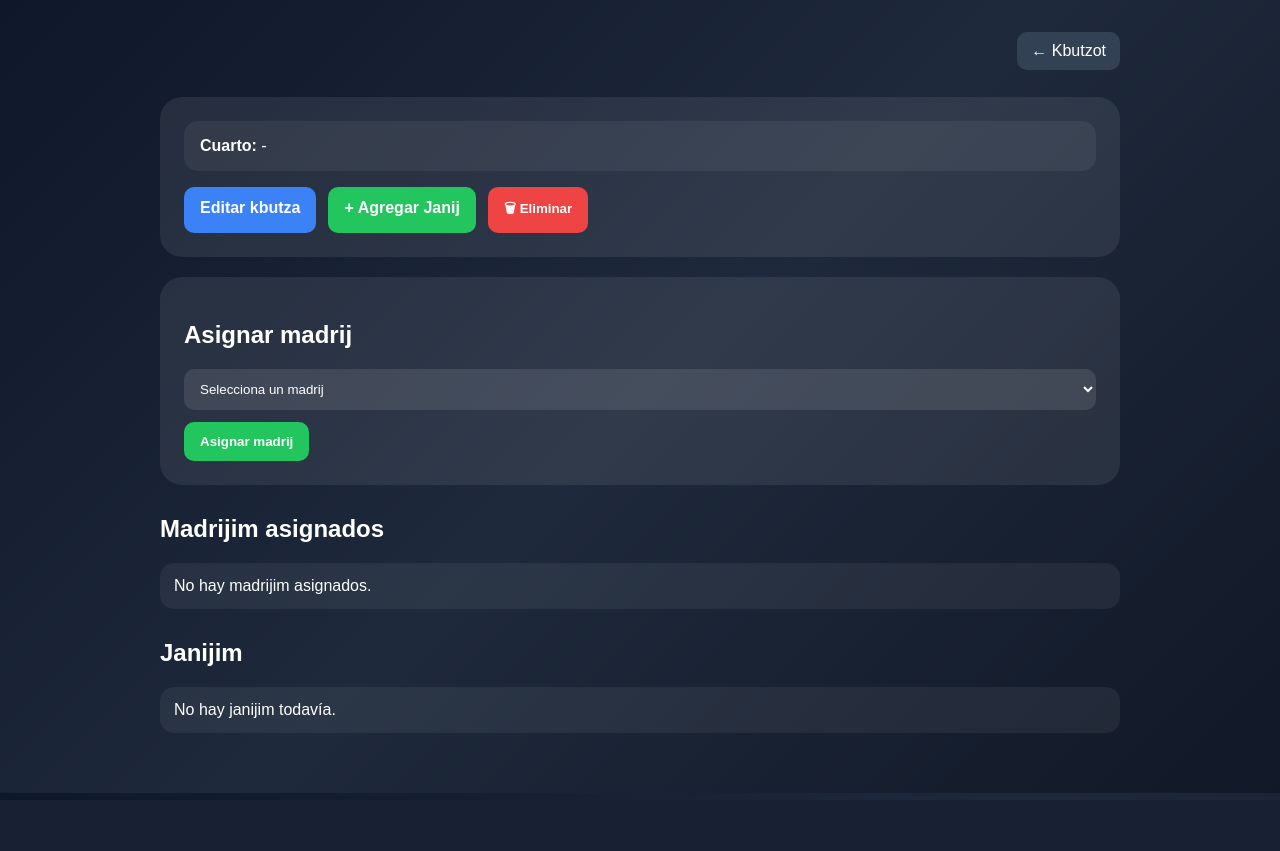
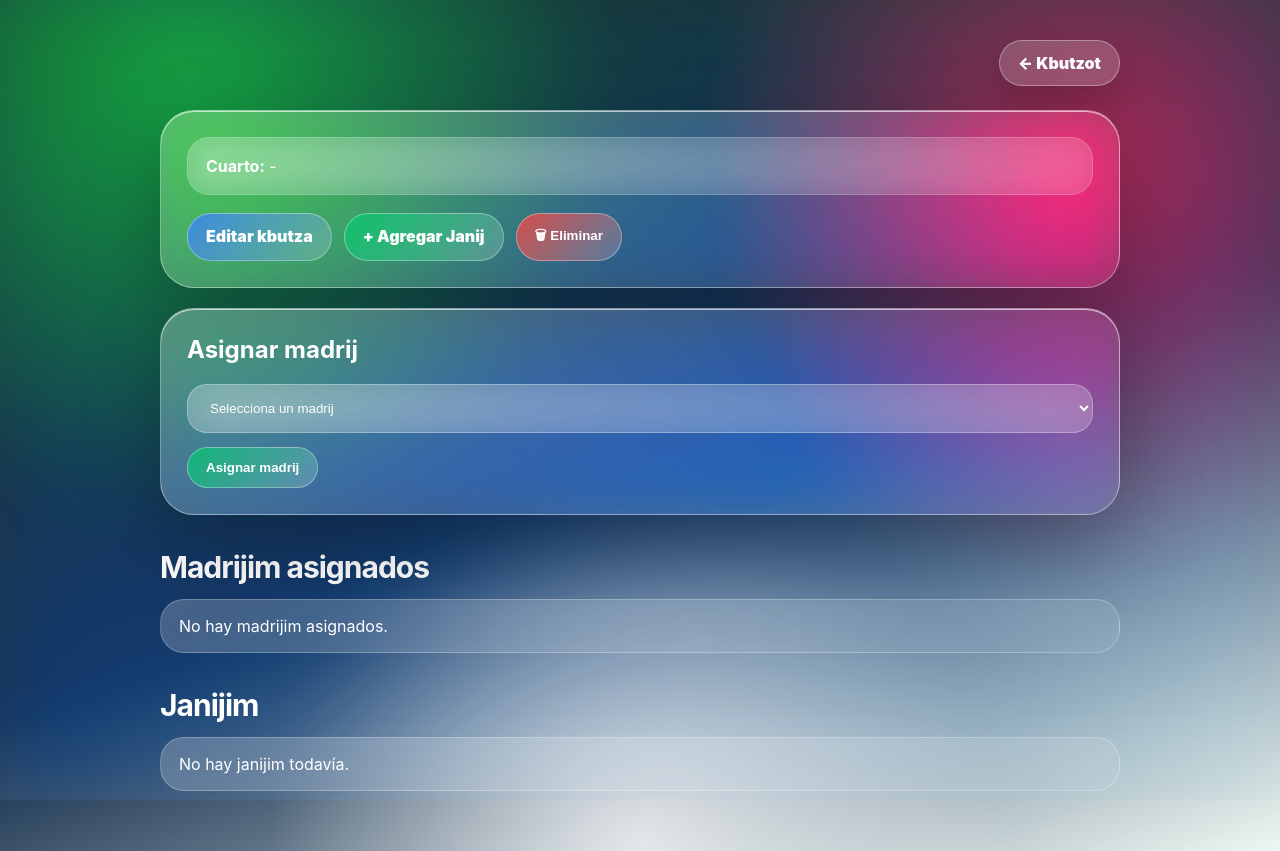
Before and after one commit to rashimshivteisrael-rgb/ShivteApp, a Django app: template templates/detalle_kbutza.html in a window 1280 px wide. Before the commit the page ends 793 px from the top, so only its background shows below. Run offline with Django 4.2, Linux system fonts and the light colour scheme; the template is opened without the code that fills it, so the values that code supplies are empty.

Commit message:
version 038

```diff
--- a/templates/detalle_kbutza.html
+++ b/templates/detalle_kbutza.html
@@ -5,132 +5,342 @@
 <meta name="viewport" content="width=device-width, initial-scale=1.0">
 <title>Detalle Kbutza</title>
 <style>
-        * { box-sizing: border-box; }
 
-        body {
-            margin: 0;
-            font-family: Arial, sans-serif;
-            background: linear-gradient(135deg, #0f172a, #1e293b, #111827);
-            color: white;
+*{
+    box-sizing:border-box;
 }
 
-        .container {
-            max-width: 1000px;
-            margin: auto;
-            padding: 30px 20px 60px;
+body{
+    margin:0;
+    min-height:100vh;
+    font-family:-apple-system,BlinkMacSystemFont,"SF Pro Display","Segoe UI",Arial,sans-serif;
+    color:white;
+    overflow-x:hidden;
+
+    background:
+    radial-gradient(circle at 15% 10%, rgba(0,180,90,.65), transparent 32%),
+    radial-gradient(circle at 85% 20%, rgba(210,40,70,.55), transparent 32%),
+    radial-gradient(circle at 50% 100%, rgba(255,255,255,.75), transparent 35%),
+    linear-gradient(160deg,#06251b,#0b2545 55%,#eef7f3);
 }
 
-        .topbar {
-            display: flex;
-            justify-content: space-between;
-            align-items: center;
-            gap: 15px;
-            flex-wrap: wrap;
-            margin-bottom: 24px;
+body::before{
+    content:"";
+    position:fixed;
+    inset:0;
+    background:rgba(255,255,255,.08);
+    backdrop-filter:blur(35px) saturate(180%);
+    pointer-events:none;
 }
 
-        .back {
-            text-decoration: none;
-            color: white;
-            background: #334155;
-            padding: 10px 14px;
-            border-radius: 10px;
+.container{
+    position:relative;
+    z-index:1;
+    max-width:1000px;
+    margin:auto;
+    padding:40px 20px 60px;
 }
 
-        .card {
-            background: rgba(255,255,255,0.08);
-            border-radius: 22px;
-            padding: 24px;
-            margin-bottom: 20px;
+.topbar{
+    display:flex;
+    justify-content:space-between;
+    align-items:center;
+    gap:15px;
+    flex-wrap:wrap;
+    margin-bottom:24px;
 }
 
-        .info-grid {
-            display: grid;
-            gap: 12px;
+.topbar h1{
+    margin:0;
+
+    font-size:48px;
+
+    letter-spacing:-2px;
+
+    background:linear-gradient(
+        90deg,
+        white,
+        #8fffd2,
+        white
+    );
+
+    -webkit-background-clip:text;
+    background-clip:text;
+    color:transparent;
 }
 
-        .info-box {
-            background: rgba(255,255,255,0.06);
-            border-radius: 14px;
-            padding: 16px;
+.back{
+    text-decoration:none;
+    color:white;
+
+    padding:12px 18px;
+
+    border-radius:999px;
+
+    font-weight:900;
+
+    border:1px solid rgba(255,255,255,.35);
+
+    background:rgba(255,255,255,.18);
+
+    backdrop-filter:blur(20px);
+
+    box-shadow:
+    0 15px 35px rgba(0,0,0,.18);
+
+    transition:.25s ease;
 }
 
-        .section-title {
-            margin-top: 30px;
+.back:hover{
+    transform:translateY(-3px);
 }
 
-        .list {
-            display: grid;
-            gap: 12px;
+.card{
+
+    background:
+    linear-gradient(
+        145deg,
+        rgba(255,255,255,.30),
+        rgba(255,255,255,.08)
+    );
+
+    border:1px solid rgba(255,255,255,.40);
+
+    border-radius:34px;
+
+    padding:26px;
+
+    margin-bottom:20px;
+
+    backdrop-filter:
+    blur(30px)
+    saturate(200%);
+
+    box-shadow:
+    0 30px 80px rgba(0,0,0,.28),
+    inset 0 1px rgba(255,255,255,.65);
 }
 
-        .item {
-            background: rgba(255,255,255,0.06);
-            border-radius: 14px;
-            padding: 14px;
-            display: flex;
-            justify-content: space-between;
-            align-items: center;
-            gap: 12px;
-            flex-wrap: wrap;
+.info-grid{
+    display:grid;
+    gap:12px;
 }
 
-        .actions {
-            display: flex;
-            gap: 12px;
-            margin-top: 16px;
-            flex-wrap: wrap;
+.info-box{
+
+    background:rgba(255,255,255,.12);
+
+    border:1px solid rgba(255,255,255,.18);
+
+    border-radius:22px;
+
+    padding:18px;
+
+    backdrop-filter:blur(15px);
 }
 
-        .btn {
-            text-decoration: none;
-            display: inline-block;
-            color: white;
-            padding: 12px 16px;
-            border-radius: 10px;
-            font-weight: bold;
-            border: none;
-            cursor: pointer;
+.actions{
+    display:flex;
+    gap:12px;
+    flex-wrap:wrap;
+    margin-top:18px;
 }
 
-        .btn-green {
-            background: #22c55e;
+.btn{
+
+    text-decoration:none;
+    display:inline-block;
+
+    color:white;
+
+    padding:12px 18px;
+
+    border-radius:999px;
+
+    font-weight:900;
+
+    border:none;
+
+    cursor:pointer;
+
+    transition:.25s ease;
 }
 
-        .btn-blue {
-            background: #3b82f6;
+.btn:hover{
+    transform:translateY(-3px) scale(1.03);
 }
 
-        .btn-delete {
-            background: #ef4444;
+.btn-green{
+
+    background:
+    linear-gradient(
+        135deg,
+        rgba(0,200,110,.75),
+        rgba(255,255,255,.20)
+    );
+
+    border:1px solid rgba(255,255,255,.35);
 }
 
-        select {
-            width: 100%;
-            padding: 12px;
-            border-radius: 10px;
-            border: none;
-            background: rgba(255,255,255,0.10);
-            color: white;
-            margin-bottom: 12px;
+.btn-blue{
+
+    background:
+    linear-gradient(
+        135deg,
+        rgba(59,130,246,.85),
+        rgba(255,255,255,.18)
+    );
+
+    border:1px solid rgba(255,255,255,.35);
 }
 
-        option {
-            color: black;
+.btn-delete{
+
+    background:
+    linear-gradient(
+        135deg,
+        rgba(239,68,68,.85),
+        rgba(255,255,255,.18)
+    );
+
+    border:1px solid rgba(255,255,255,.35);
 }
 
-        .small-btn {
-            background: #ef4444;
-            color: white;
-            border: none;
-            padding: 8px 12px;
-            border-radius: 8px;
-            cursor: pointer;
+.section-title{
+    margin-top:34px;
+    margin-bottom:14px;
+
+    font-size:30px;
+
+    letter-spacing:-1px;
 }
 
-        .inline-form {
-            margin: 0;
+.list{
+    display:grid;
+    gap:14px;
 }
+
+.item{
+
+    background:
+    linear-gradient(
+        145deg,
+        rgba(255,255,255,.22),
+        rgba(255,255,255,.08)
+    );
+
+    border:1px solid rgba(255,255,255,.25);
+
+    border-radius:24px;
+
+    padding:16px 18px;
+
+    display:flex;
+    justify-content:space-between;
+    align-items:center;
+    gap:12px;
+    flex-wrap:wrap;
+
+    backdrop-filter:blur(18px);
+
+    transition:.2s ease;
+}
+
+.item:hover{
+
+    background:
+    linear-gradient(
+        145deg,
+        rgba(0,200,120,.16),
+        rgba(255,255,255,.15),
+        rgba(220,40,70,.12)
+    );
+
+    transform:translateY(-2px);
+}
+
+select{
+
+    width:100%;
+
+    padding:15px 18px;
+
+    border-radius:20px;
+
+    border:1px solid rgba(255,255,255,.30);
+
+    background:rgba(255,255,255,.18);
+
+    color:white;
+
+    margin-bottom:14px;
+
+    outline:none;
+
+    backdrop-filter:blur(20px);
+}
+
+option{
+    color:black;
+}
+
+.small-btn{
+
+    background:
+    linear-gradient(
+        135deg,
+        rgba(239,68,68,.85),
+        rgba(255,255,255,.15)
+    );
+
+    color:white;
+
+    border:none;
+
+    padding:10px 14px;
+
+    border-radius:999px;
+
+    cursor:pointer;
+
+    font-weight:700;
+
+    transition:.2s ease;
+}
+
+.small-btn:hover{
+    transform:scale(1.05);
+}
+
+.inline-form{
+    margin:0;
+}
+
+h2{
+    margin-top:0;
+}
+
+@media(max-width:700px){
+
+    .container{
+        padding:30px 16px 50px;
+    }
+
+    .topbar h1{
+        font-size:40px;
+    }
+
+    .actions{
+        flex-direction:column;
+    }
+
+    .actions .btn{
+        width:100%;
+        text-align:center;
+    }
+
+}
+
 </style>
 </head>
 <body>
```
Lines whose indentation alone changed are shown as unchanged.
